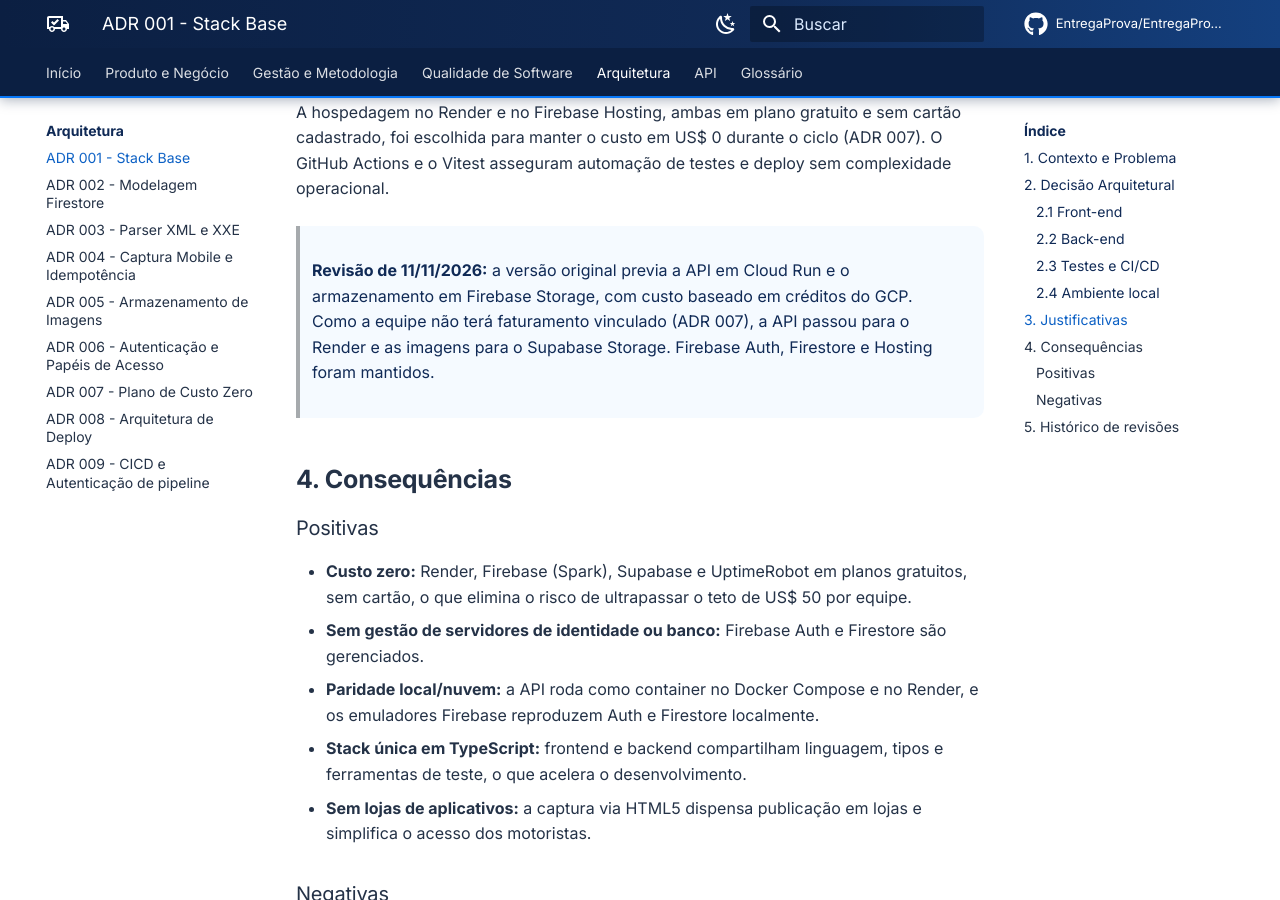
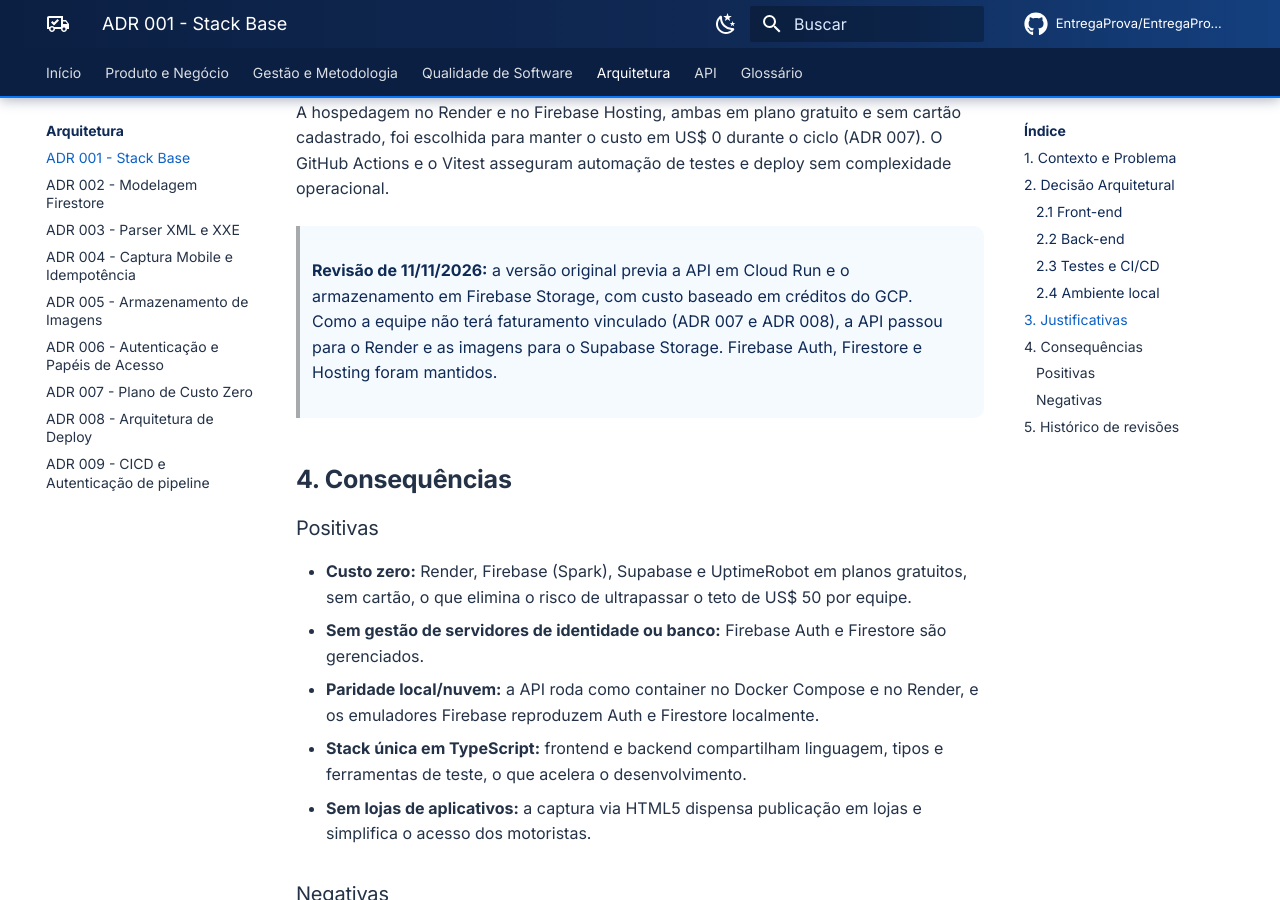
Before and after one commit to EntregaProva/EntregaProva-documentation, an MkDocs documentation site: the page built from docs/arquitetura/adrs/001-stack-base.md, in a window 1280 px wide and 900 px high, scrolled down 1878 px. Built offline with MkDocs 1.6.1 and Material for MkDocs 9.7.7, drawn with Linux system fonts in a browser that asks for light colours; comment, search, counter and statistics services are not loaded.

Commit message:
Update 001-stack-base.md

```diff
--- a/docs/arquitetura/adrs/001-stack-base.md
+++ b/docs/arquitetura/adrs/001-stack-base.md
@@ -47,7 +47,7 @@ No back-end, Firebase Auth e Firestore evitam a gestão de servidores de identid
 
 A hospedagem no Render e no Firebase Hosting, ambas em plano gratuito e sem cartão cadastrado, foi escolhida para manter o custo em US$ 0 durante o ciclo (ADR 007). O GitHub Actions e o Vitest asseguram automação de testes e deploy sem complexidade operacional.
 
-> **Revisão de 11/11/2026:** a versão original previa a API em Cloud Run e o armazenamento em Firebase Storage, com custo baseado em créditos do GCP. Como a equipe não terá faturamento vinculado (ADR 007), a API passou para o Render e as imagens para o Supabase Storage. Firebase Auth, Firestore e Hosting foram mantidos.
+> **Revisão de 11/11/2026:** a versão original previa a API em Cloud Run e o armazenamento em Firebase Storage, com custo baseado em créditos do GCP. Como a equipe não terá faturamento vinculado (ADR 007 e ADR 008), a API passou para o Render e as imagens para o Supabase Storage. Firebase Auth, Firestore e Hosting foram mantidos.
 
 ## 4. Consequências
 
```
